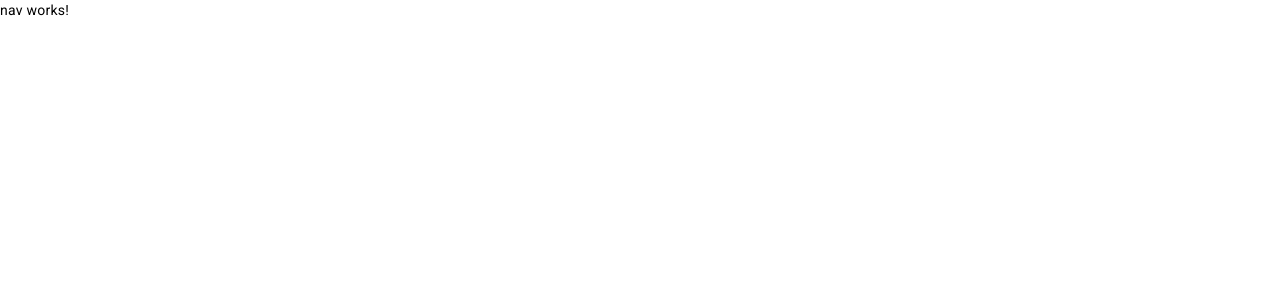
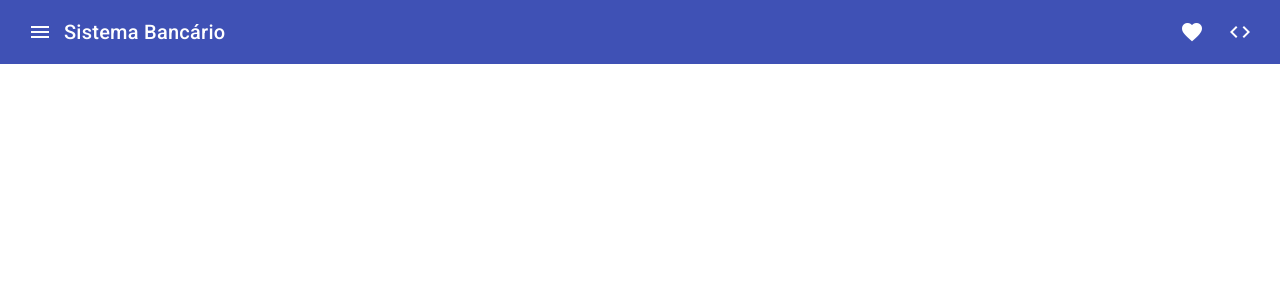
Before and after one commit to pamelamoreiras/sistemabanco-front, an Angular app: page / in a window 1280 px wide. Shown: the top 300 px of the page. Built offline with nearby package versions, Linux system fonts and the light colour scheme.

Commit message:
style modificado para css e componente home criado

```diff
--- a/angular.json
+++ b/angular.json
@@ -9,7 +9,7 @@
         "@schematics/angular:component": {
           "inlineTemplate": false,
           "inlineStyle": false,
-          "style": "scss",
+          "style": "css",
           "skipTests": true
         },
         "@schematics/angular:class": {
--- a/src/app/app-routing.module.ts
+++ b/src/app/app-routing.module.ts
@@ -1,10 +1,10 @@
 import { NgModule } from '@angular/core';
 import { RouterModule, Routes } from '@angular/router';
-import { NavComponent } from './components/nav/nav.component';
+import { NavigateComponent } from './components/navigate/navigate.component';
 
 const routes: Routes = [
   {
-    path: '', component: NavComponent
+    path: '', component: NavigateComponent
   },
 
 ];
--- /dev/null
+++ b/src/app/components/home/home.component.html
@@ -0,0 +1 @@
+<p>home works!</p>
--- a/src/app/components/nav/nav.component.html
+++ /dev/null
@@ -1 +0,0 @@
-<p>nav works!</p>
--- /dev/null
+++ b/src/app/components/navigate/navigate.component.css
@@ -0,0 +1,3 @@
+.spacer {
+    flex: 1 1 auto;
+  }
--- /dev/null
+++ b/src/app/components/navigate/navigate.component.html
@@ -0,0 +1,38 @@
+<p>
+    <mat-toolbar color="primary">
+      <button mat-icon-button [matMenuTriggerFor]="menu" aria-label="Example icon-button with a menu">
+          <mat-icon>menu</mat-icon>
+        </button>
+        <mat-menu #menu="matMenu">
+
+        <button mat-menu-item>
+             <mat-icon>home</mat-icon>
+              <span>Home</span>
+          </button>
+
+        <button mat-menu-item>
+            <mat-icon>face</mat-icon>
+            <span>Clientes</span>
+          </button>
+
+        <button mat-menu-item>
+            <mat-icon>credit_card</mat-icon>
+            <span>Contas</span>
+          </button>
+
+        <button mat-menu-item>
+              <mat-icon>compare_arrows</mat-icon>
+              <span>Transações</span>
+            </button>
+
+        </mat-menu>
+      <span>Sistema Bancário</span>
+      <span class="spacer"></span>
+      <button mat-icon-button class="icon favorite-icon" aria-label="Example icon-button with heart icon">
+        <mat-icon>favorite</mat-icon>
+      </button>
+      <button mat-icon-button class="icon">
+        <mat-icon>code</mat-icon>
+      </button>
+    </mat-toolbar>
+  </p>
```
Also changed, not shown: src/app/app.module.ts (+7 -2 lines), src/app/components/home/home.component.ts (added, +10 -0 lines), src/app/components/nav/nav.component.ts (deleted, +0 -10 lines), src/app/components/navigate/navigate.component.ts (added, +10 -0 lines), src/app/components/home/home.component.css (added).
